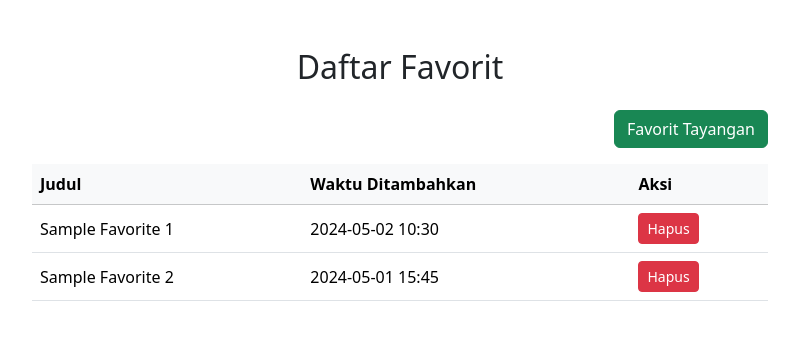
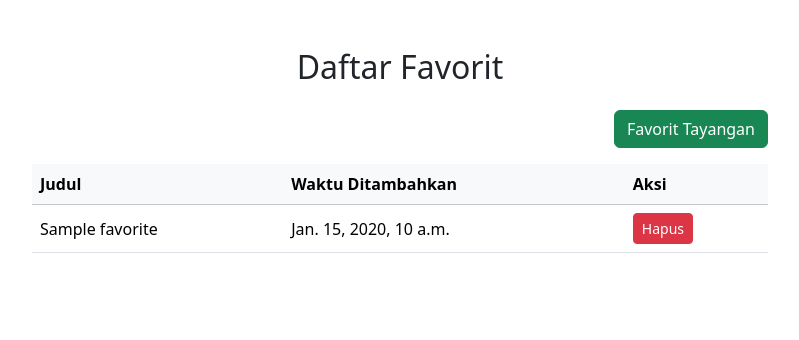
Before and after one commit to fahmi-ramadhan/pacilflix, a Django app: template favorite/templates/favorite/index.html in a window 1280 px wide. Shown: the part 56-396 px from the top of the page, without its empty margins (240-1039 px from the left). Run offline with Django 5.2, Linux system fonts and the light colour scheme; the template is opened without the code that fills it: most values are stand-ins (such as "Sample title", 1, 10 or a date in 2020).

Commit message:
Update favorite template

```diff
--- a/favorite/templates/favorite/index.html
+++ b/favorite/templates/favorite/index.html
@@ -10,15 +10,18 @@
                 <button type="button" class="btn-close" data-bs-dismiss="modal" aria-label="Close"></button>
             </div>
             <div class="modal-body">
-                <label for="favorites-dropdown" class="form-label">Judul Daftar Favorit:</label>
-                <select id="favorites-dropdown" class="form-select">
-                    <option value="favorite1">Favorite List 1</option>
-                    <option value="favorite2">Favorite List 2</option>
-                    <option value="favorite3">Favorite List 3</option>
-                </select>
-            </div>
-            <div class="modal-footer">
-                <button type="button" class="btn btn-primary" data-bs-dismiss="modal">Tambah</button>
+                <form method="POST" action="{% url 'favorite:add_to_favorite' %}">
+                    {% csrf_token %}
+                    <label for="favorites-dropdown" class="form-label">Judul Daftar Favorit:</label>
+                    <select id="favorites-dropdown" name="show_id" class="form-select">
+                        {% for show in available_shows %}
+                            <option value="{{ show.id }}">{{ show.judul }}</option>
+                        {% endfor %}
+                    </select>
+                    <div class="modal-footer">
+                        <button type="submit" class="btn btn-primary">Tambah</button>
+                    </div>
+                </form>
             </div>
         </div>
     </div>
@@ -42,20 +45,19 @@
                         </tr>
                     </thead>
                     <tbody>
+                        {% for favorite in favorites %}
                         <tr>
-                            <td>Sample Favorite 1</td>
-                            <td>2024-05-02 10:30</td>
+                            <td>{{ favorite.judul }}</td>
+                            <td>{{ favorite.timestamp }}</td>
                             <td>
-                                <button class="btn btn-danger btn-sm">Hapus</button>
+                                <form method="POST" action="{% url 'favorite:delete_favorite' %}">
+                                    {% csrf_token %}
+                                    <input type="hidden" name="favorite_id" value="{{ favorite.id }}">
+                                    <button type="submit" class="btn btn-danger btn-sm">Hapus</button>
+                                </form>
                             </td>
                         </tr>
-                        <tr>
-                            <td>Sample Favorite 2</td>
-                            <td>2024-05-01 15:45</td>
-                            <td>
-                                <button class="btn btn-danger btn-sm">Hapus</button>
-                            </td>
-                        </tr>
+                        {% endfor %}
                     </tbody>
                 </table>
             </div>
```
